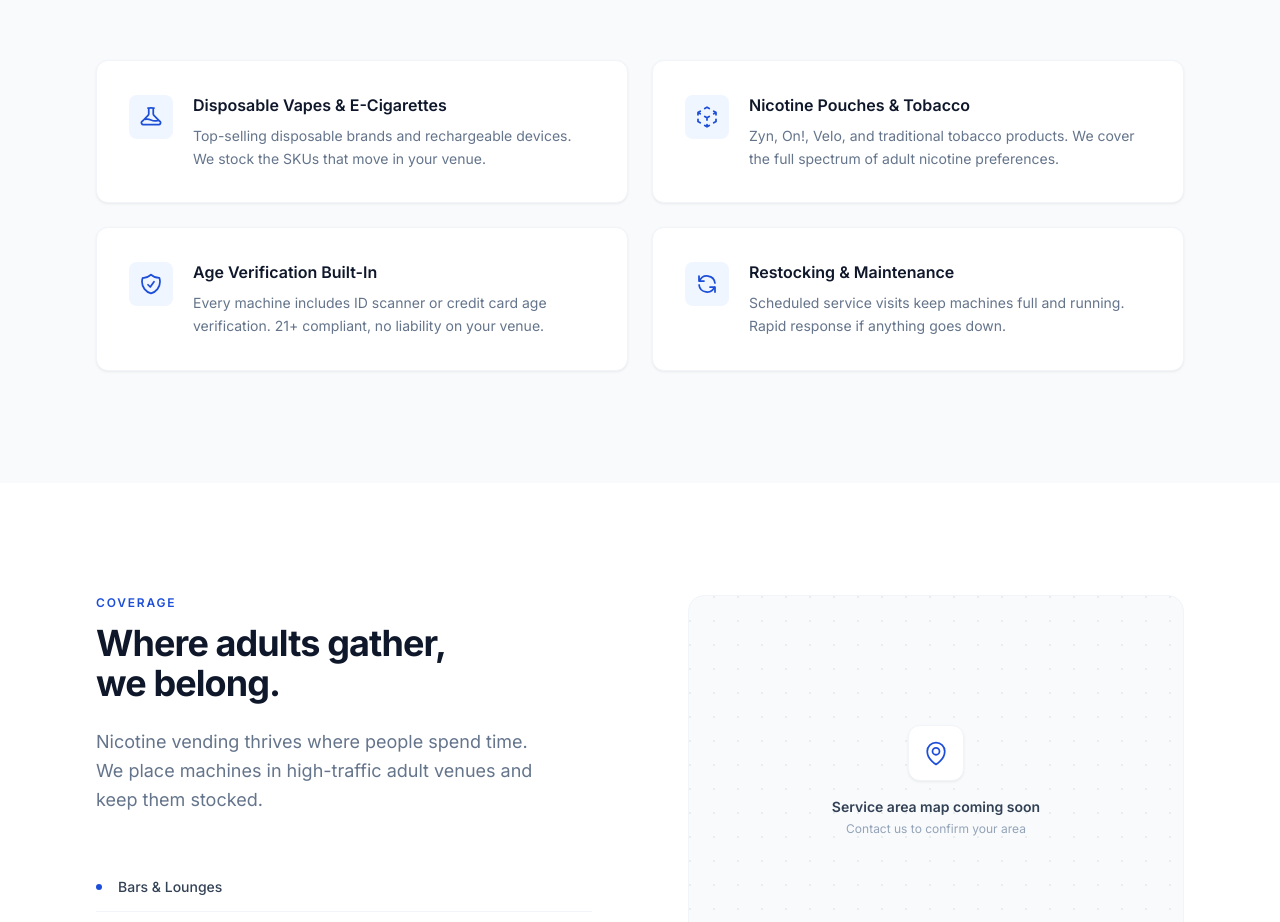
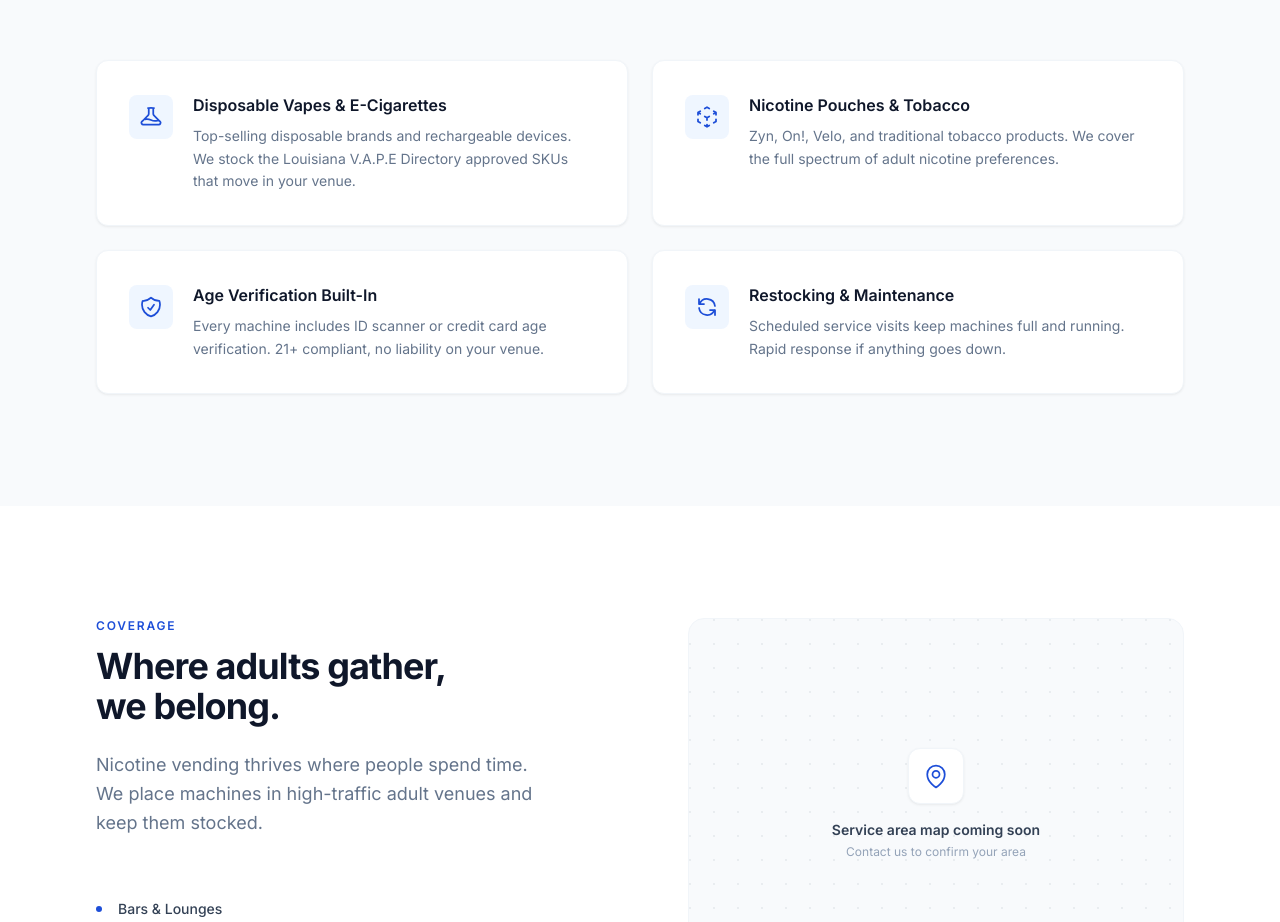
Before and after one commit to KH1188/nicks-vending, a React (Vite) app: page / in a window 1280 px wide. Shown: the part 1040-1962 px from the top of the page. Built offline with nearby package versions, Linux system fonts and the light colour scheme.

Commit message:
Update disposable vapes description to mention Louisiana V.A.P.E Directory

```diff
--- a/src/components/Services.tsx
+++ b/src/components/Services.tsx
@@ -16,7 +16,7 @@ const SERVICES: Service[] = [
     ),
     title: 'Disposable Vapes & E-Cigarettes',
     description:
-      'Top-selling disposable brands and rechargeable devices. We stock the SKUs that move in your venue.',
+      'Top-selling disposable brands and rechargeable devices. We stock the Louisiana V.A.P.E Directory approved SKUs that move in your venue.',
   },
   {
     icon: (
```
